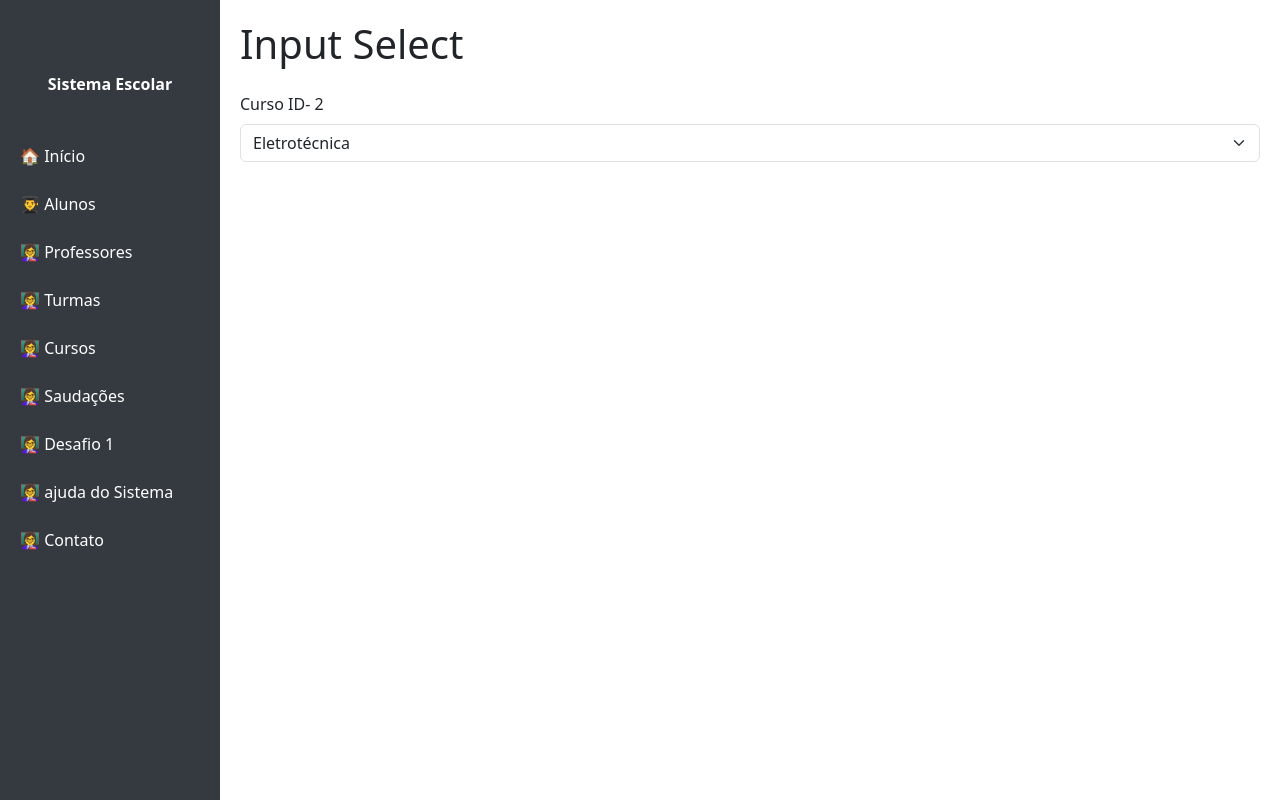
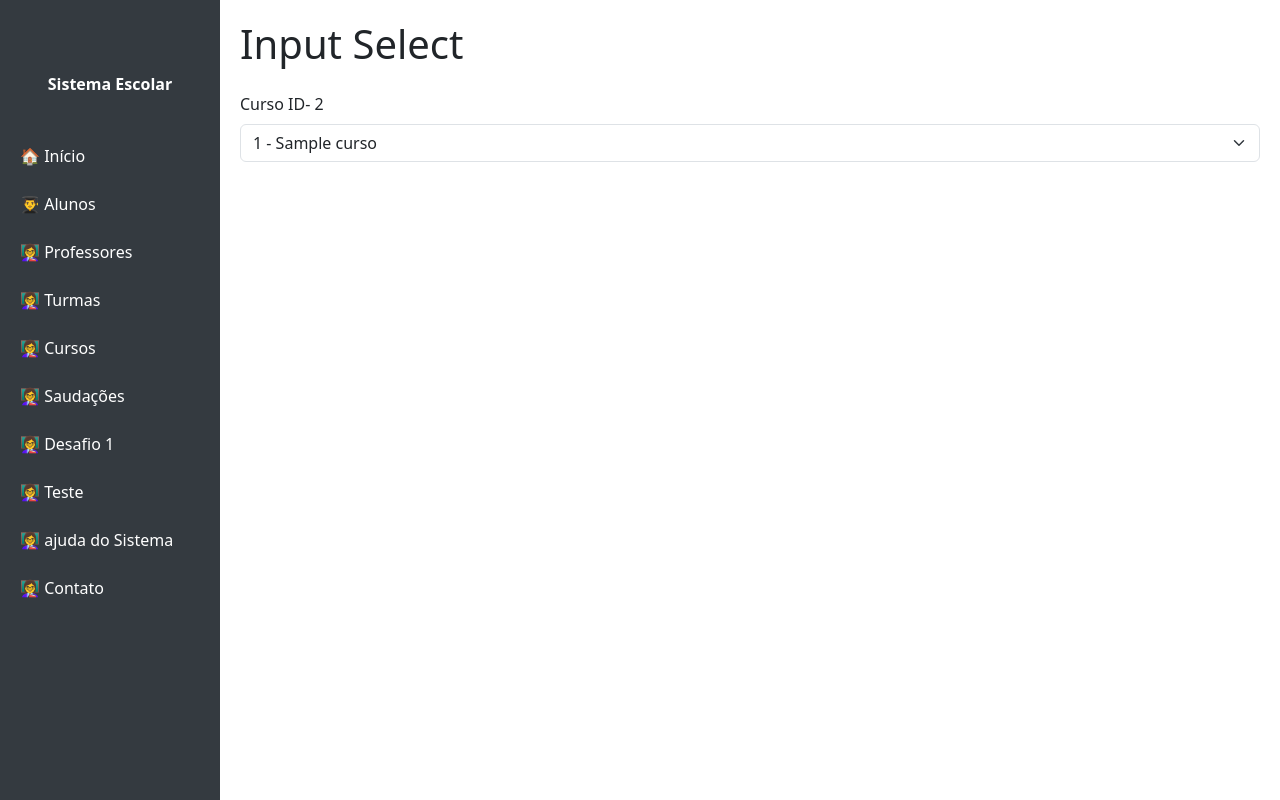
Before and after one commit to amiranda-dev/pweb_flask, a Flask app: page /teste in a window 1280 px wide. Run offline with Flask 3, Linux system fonts and the light colour scheme; a database or web service that is not in the repository returns one stand-in record (values such as "Sample title"); some libraries are stand-ins or nearby versions.

Commit message:
select em flask teste

```diff
--- a/app.py
+++ b/app.py
@@ -258,7 +258,8 @@ def ajuda():
 @app.route('/teste')
 def teste():
     turma = [6, '2025.2', 2, 2]
-    return render_template('saudacao/teste.html', turma=turma)
+    listar_cursos = CursoDAO().listar()
+    return render_template('saudacao/teste.html', turma=turma, listar_cursos=listar_cursos)
 
 
 if __name__ == '__main__':
--- a/templates/dashboard/menu.html
+++ b/templates/dashboard/menu.html
@@ -7,6 +7,7 @@
     <a href="/curso">👩‍🏫 Cursos</a>
     <a href="/saudacao1/Testando...">👩‍🏫 Saudações</a>
     <a href="/desafio">👩‍🏫 Desafio 1</a>
+    <a href="/teste">👩‍🏫 Teste</a>
     <a href="/ajuda">👩‍🏫 ajuda do Sistema</a>
     <a href="/contato">👩‍🏫 Contato</a>
 </nav>
--- a/templates/saudacao/teste.html
+++ b/templates/saudacao/teste.html
@@ -3,13 +3,12 @@
 <h1 class="mb-4">Input Select</h1>
 
 <form action="/teste" method="post">
-    <label for="nome" class="form-label">Curso ID- {{turma[2]}}</label>
+    <label for="nome" class="form-label">Curso ID- {{turma.2}}</label>
 
     <select name="curso_id" id="curso_id" class="form-select" required>
-        <option value="1">Informática</option>
-        <option value="2" {{"selected" if turma[2] == 2 else ""}}>Administração</option>
-        <option value="3">Enfermagem</option>
-        <option value="4" selected>Eletrotécnica</option>
+        {% for curso in listar_cursos %}
+            <option value="{{curso.0}}"  {{"selected" if turma.2 == curso.0 else ""}}>{{curso.0}} - {{curso.1}}</option>
+        {% endfor %}
     </select>
 </form>
 
```
